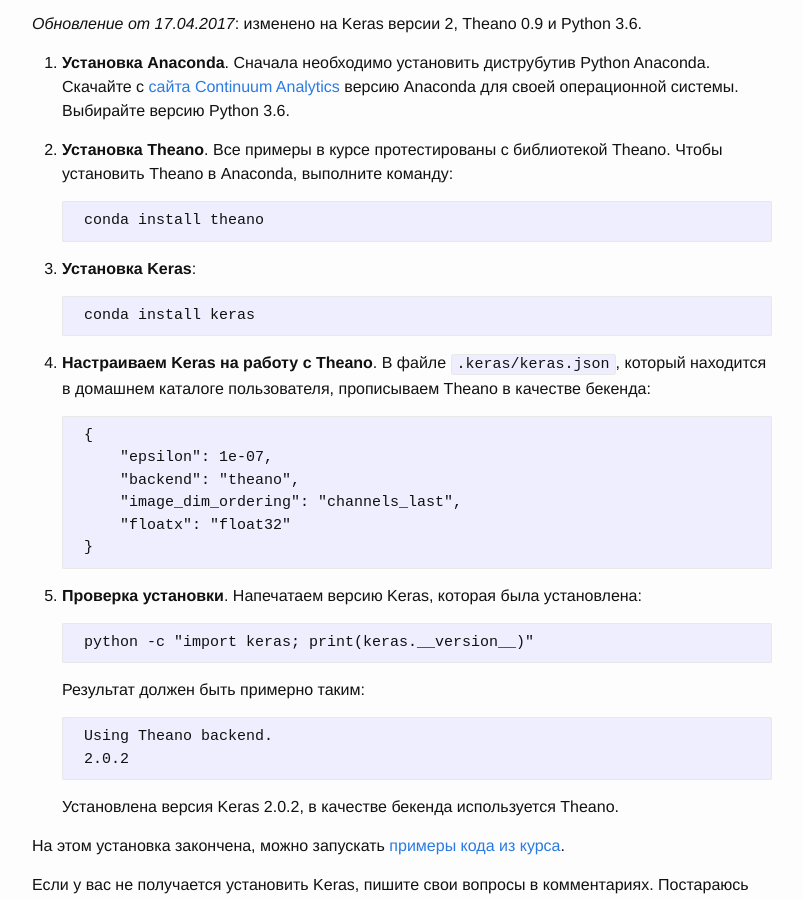
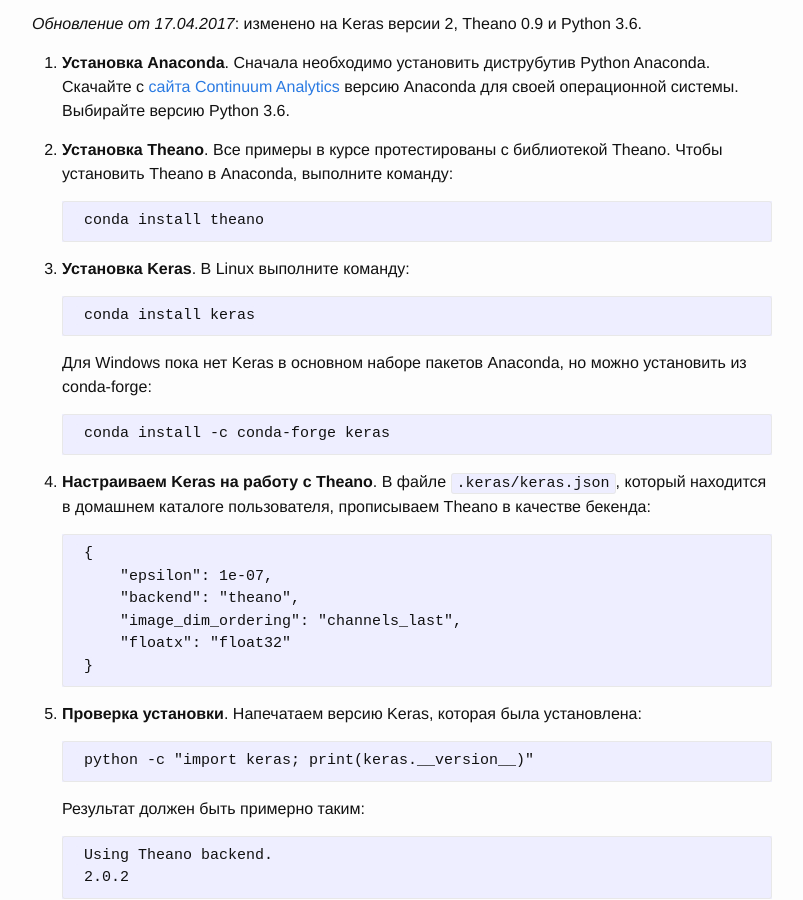
Before and after one commit to sozykin/asozykin.ru, a Jekyll site: the page built from _posts/2016-12-25-Keras-Installation.md, in a window 1280 px wide and 900 px high, scrolled down 347 px. Shown: the whole window, without its empty margins (238-1041 px from the left). Built offline with Jekyll 4.4.1, drawn with Linux system fonts in a browser that asks for light colours; comment, search, counter and statistics services are not loaded.

Commit message:
updated post about keras installation

```diff
--- a/_posts/2016-12-25-Keras-Installation.md
+++ b/_posts/2016-12-25-Keras-Installation.md
@@ -17,9 +17,13 @@ comments: true
 
         conda install theano
 
-3. **Установка Keras**:
+3. **Установка Keras**. В Linux выполните команду:
 
         conda install keras
+
+    Для Windows пока нет Keras в основном наборе пакетов Anaconda, но можно установить из conda-forge:
+
+        conda install -c conda-forge keras
 
 4. **Настраиваем Keras на работу с Theano**. В файле `.keras/keras.json`, который находится в домашнем каталоге пользователя, прописываем Theano в качестве бекенда:
 
```
